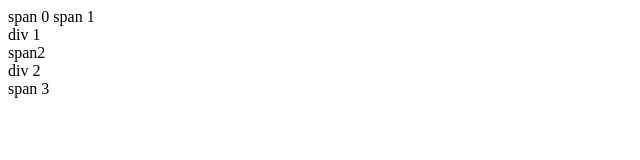
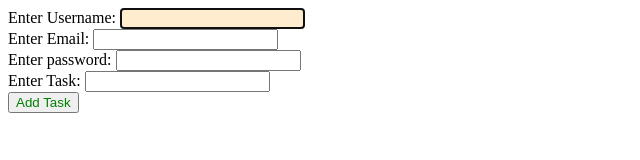
Before and after one commit to chandan317/webdev-CSS-concepts, a plain HTML site: page index.html in a window 1280 px wide. Shown: the whole page, without its empty margins (0-640 px from the left). Drawn offline with Linux system fonts and the light colour scheme.

Commit message:
input boxes pseudo class

```diff
--- a/index.html
+++ b/index.html
@@ -7,13 +7,12 @@
     <link rel="stylesheet" href="style.css" />
   </head>
   <body>
-    <div>
-      <span>span 0</span>
-      <span>span 1</span>
-      <div>div 1</div>
-      <span>span2</span>
-      <div>div 2</div>
-      <span>span 3</span>
-    </div>
+    <form action="">
+      <div>Enter Username: <input type="text" autofocus /></div>
+      <div>Enter Email: <input type="email" /></div>
+      <div>Enter password: <input type="password" /></div>
+      <div>Enter Task: <input type="text" /></div>
+      <input type="submit" value="Add Task" />
+    </form>
   </body>
 </html>
--- a/style.css
+++ b/style.css
@@ -1,3 +1,17 @@
-div:nth-child(2n) {
+/* input:enabled {
+  background-color: aqua;
+}
+input:disabled {
+  background-color: brown;
+} */
+
+input:focus {
+  background-color: blanchedalmond;
+  color: white;
+}
+input:valid {
+  color: green;
+}
+input:invalid {
   color: red;
 }
```
